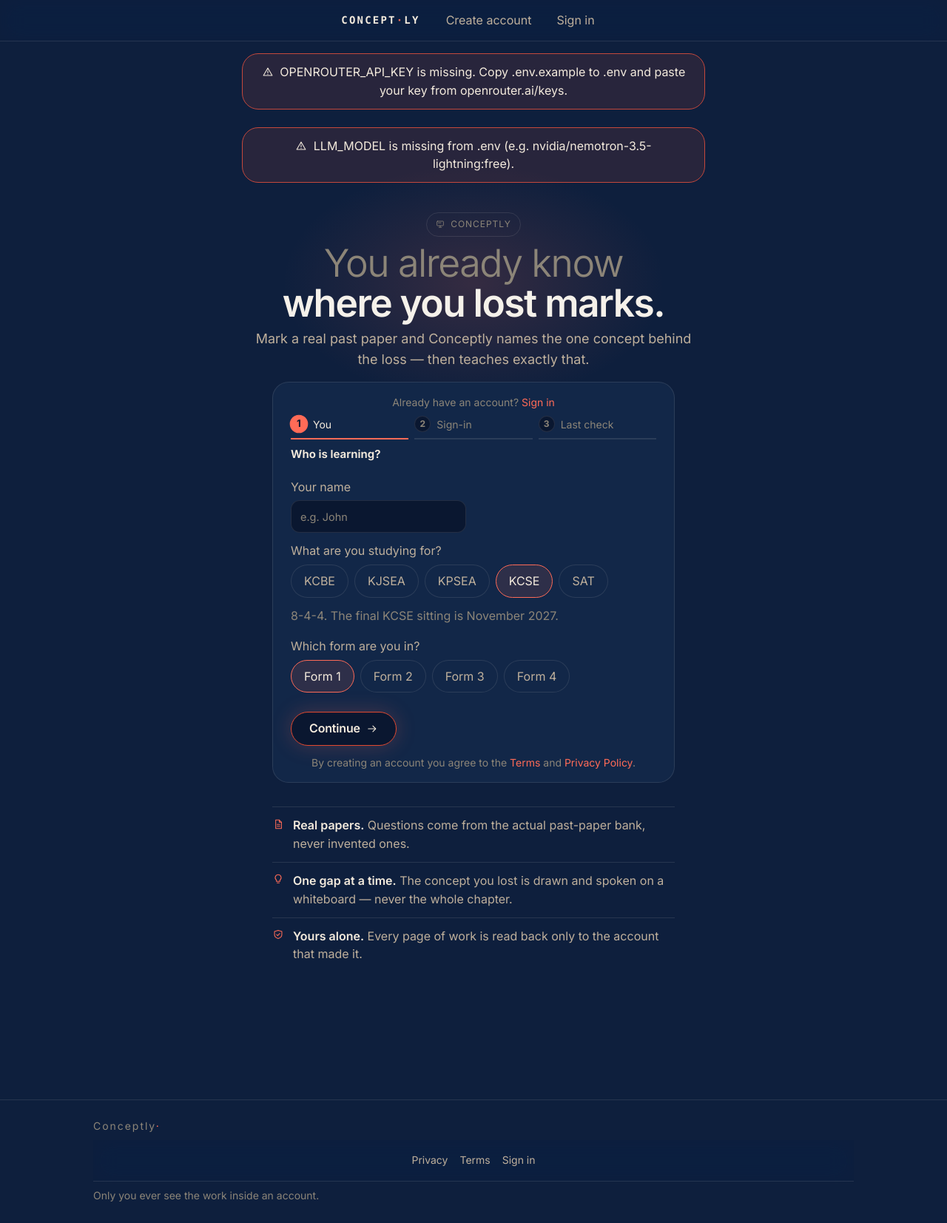
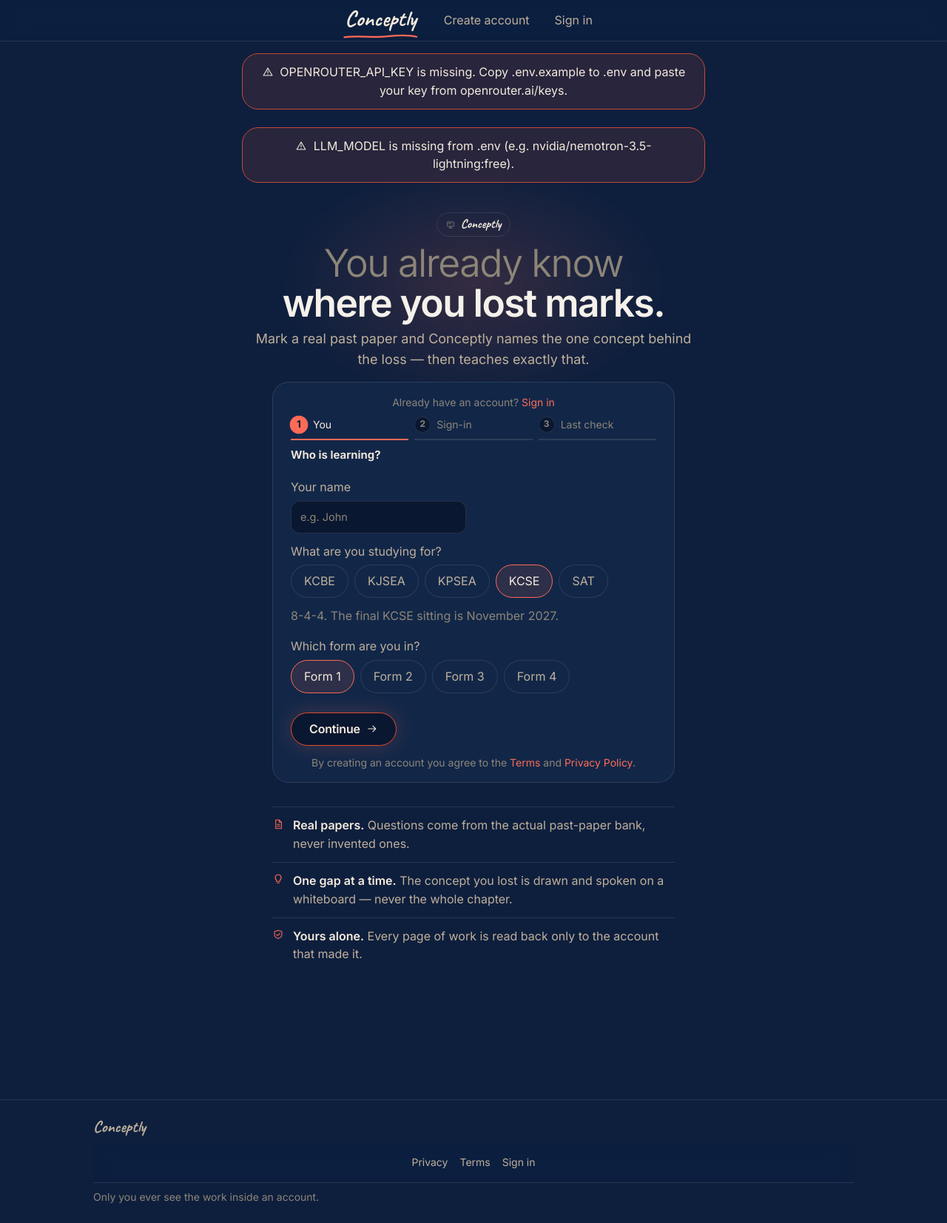
Before and after one commit to DeveloperRyank/brightboard, a Flask app: page / in a window 1280 px wide. Shown: the whole page at 74% size. Before the commit the page ends 1624 px from the top, so only its background shows below. Run offline with Flask 3, Linux system fonts and the light colour scheme; some libraries are stand-ins or nearby versions.

Commit message:
Write the name in the board's own hand, as one word
The nav mark was letterspaced uppercase with a dot in the middle, which read
as two products and looked nothing like the lesson underneath it. Conceptly is
now set in Caveat with a single coral rule under it, drawn on hover the way the
board draws a line, in the nav, the footer and the two label chips. The dot is
gone everywhere: a separator inside a name reads as two names.

```diff
--- a/static/css/style.css
+++ b/static/css/style.css
@@ -162,11 +162,46 @@ nav {
 }
 
 nav .brand {
+  position: relative;
+  display: inline-block;
+  padding: 6px 2px 10px;
+  font-size: 1.875rem;
+}
+nav .brand:hover, nav .brand:focus-visible { text-decoration: none; }
+
+/* ---------- the name: written in the hand that writes the board ---------- */
+/* One wordmark for the whole product, in Caveat, so the name and the working on the
+   board are obviously the same tutor. It stays one word: a dot or a dash inside it
+   would read as two names, and handwriting does not use them. */
+.wordmark {
+  font-family: var(--wb-hand);
   font-weight: 700;
-  font-size: 0.875rem;
-  letter-spacing: 2.2px;
-}
-nav .brand span { color: var(--coral); }
+  font-size: 1.375rem;
+  letter-spacing: 0;
+  line-height: 1.1;
+  text-transform: none;
+  color: var(--cream);
+}
+/* In a label chip the name sits beside 12px uppercase text, so it takes the chip's
+   scale rather than the nav's — Caveat is small on its cap height, and this is the
+   size at which it reads as the same weight of type as the words around it. */
+.landing-eyebrow .wordmark, .hero .eyebrow .wordmark { font-size: 1.0625rem; }
+
+/* A single underline, the way a teacher rules the title of a sheet. It is one stroke,
+   so it can be drawn rather than switched on: hovering arrives from the left. */
+.brand-line { position: absolute; left: 0; bottom: 0; width: 100%; height: 6px; overflow: visible; }
+.brand-line path {
+  fill: none;
+  stroke: var(--coral);
+  stroke-width: 2.2;
+  stroke-linecap: round;
+  stroke-dasharray: 104;
+}
+@media (prefers-reduced-motion: no-preference) {
+  nav .brand:hover .brand-line path,
+  nav .brand:focus-visible .brand-line path { animation: brand-drawn 380ms var(--ease) both; }
+}
+@keyframes brand-drawn { from { stroke-dashoffset: 104; } to { stroke-dashoffset: 0; } }
 
 nav .links { display: flex; flex-wrap: wrap; align-items: center; gap: 4px; font-size: 1rem; }
 nav .links.account { margin-left: 0; }
@@ -1293,7 +1328,7 @@ table.history td.bad { color: var(--coral); }
   .btn { padding: 12px 18px; min-height: 44px; }
   .btn.small { padding: 10px 14px; min-height: 40px; }
   nav .links a, nav .links .who { padding: 11px 12px; }
-  nav .brand { padding: 12px 2px; }
+  nav .brand { padding: 12px 2px 10px; }   /* the tap floor, with the underline's room kept */
   .quiet-link, .eyebrow a, .link-btn { display: inline-block; padding: 12px 4px; }
   select.field, input.field { min-height: 46px; font-size: 1rem; }
   #speed { min-height: 42px; }
@@ -1617,7 +1652,6 @@ main:has(.landing) { padding-top: var(--sp-4); }
 
 /* ================= shell: brand, skip link, footer ================= */
 
-nav .brand { color: var(--cream); font-size: var(--t-label); }
 nav .links .who:hover { color: var(--cream); text-decoration: none; background: var(--panel); }
 
 .skip {
@@ -1641,8 +1675,8 @@ nav .links .who:hover { color: var(--cream); text-decoration: none; background:
   padding: 0 var(--sp-4);
   display: grid; gap: var(--sp-2);
 }
-.foot-brand { margin: 0; font-size: var(--t-label); letter-spacing: 0.14em; color: var(--muted-2); }
-.foot-brand span { color: var(--accent); }
+.foot-brand { margin: 0; color: var(--muted); }
+.foot-brand:hover, .foot-brand:focus-visible { color: var(--muted); text-decoration: none; }
 .foot-links { display: flex; flex-wrap: wrap; gap: var(--sp-2) var(--sp-4); font-size: var(--t-label); }
 .foot-links a { color: var(--muted); }
 .foot-links a:hover { color: var(--cream); }
--- a/templates/base.html
+++ b/templates/base.html
@@ -21,7 +21,7 @@
   <a class="skip" href="#main">Skip to content</a>
 
   <nav>
-    <a class="brand mono" href="{{ url_for('index') }}">CONCEPT<span>·</span>LY</a>
+    <a class="brand wordmark" href="{{ url_for('index') }}">Conceptly<svg class="brand-line" viewBox="0 0 100 6" preserveAspectRatio="none" aria-hidden="true"><path d="M1.5 4.3C21 1.5 39 5.5 59 3.2S91 1.7 98.5 3.7"/></svg></a>
     <div class="links">
       {% if student %}
         <a href="{{ url_for('index') }}" class="{{ 'active' if request.endpoint == 'index' }}">Subjects</a>
@@ -51,7 +51,7 @@
 
   <footer class="site-foot">
     <div class="foot-inner">
-      <p class="foot-brand">Conceptly<span>·</span></p>
+      <p class="foot-brand wordmark">Conceptly</p>
       <nav class="foot-links" aria-label="Site">
         <a href="{{ url_for('privacy') }}">Privacy</a>
         <a href="{{ url_for('terms') }}">Terms</a>
--- a/templates/landing.html
+++ b/templates/landing.html
@@ -4,7 +4,7 @@
 {% block title %}Conceptly — find the concept behind the lost marks{% endblock %}
 {% block content %}
 <section class="landing">
-  <p class="landing-eyebrow">{{ icon("board") }} Conceptly</p>
+  <p class="landing-eyebrow">{{ icon("board") }} <span class="wordmark">Conceptly</span></p>
 
   <h1 class="landing-hero">
     <span class="lh-quiet">You already know</span>
--- a/templates/sign_in.html
+++ b/templates/sign_in.html
@@ -3,7 +3,7 @@
 {% block title %}Sign in · Conceptly{% endblock %}
 {% block content %}
 <div class="hero">
-  <div class="eyebrow">Conceptly</div>
+  <div class="eyebrow"><span class="wordmark">Conceptly</span></div>
   <h1>Sign in</h1>
   <p>Your own account — your lessons, your papers, your progress. Nobody else's name appears here.</p>
 </div>
```
